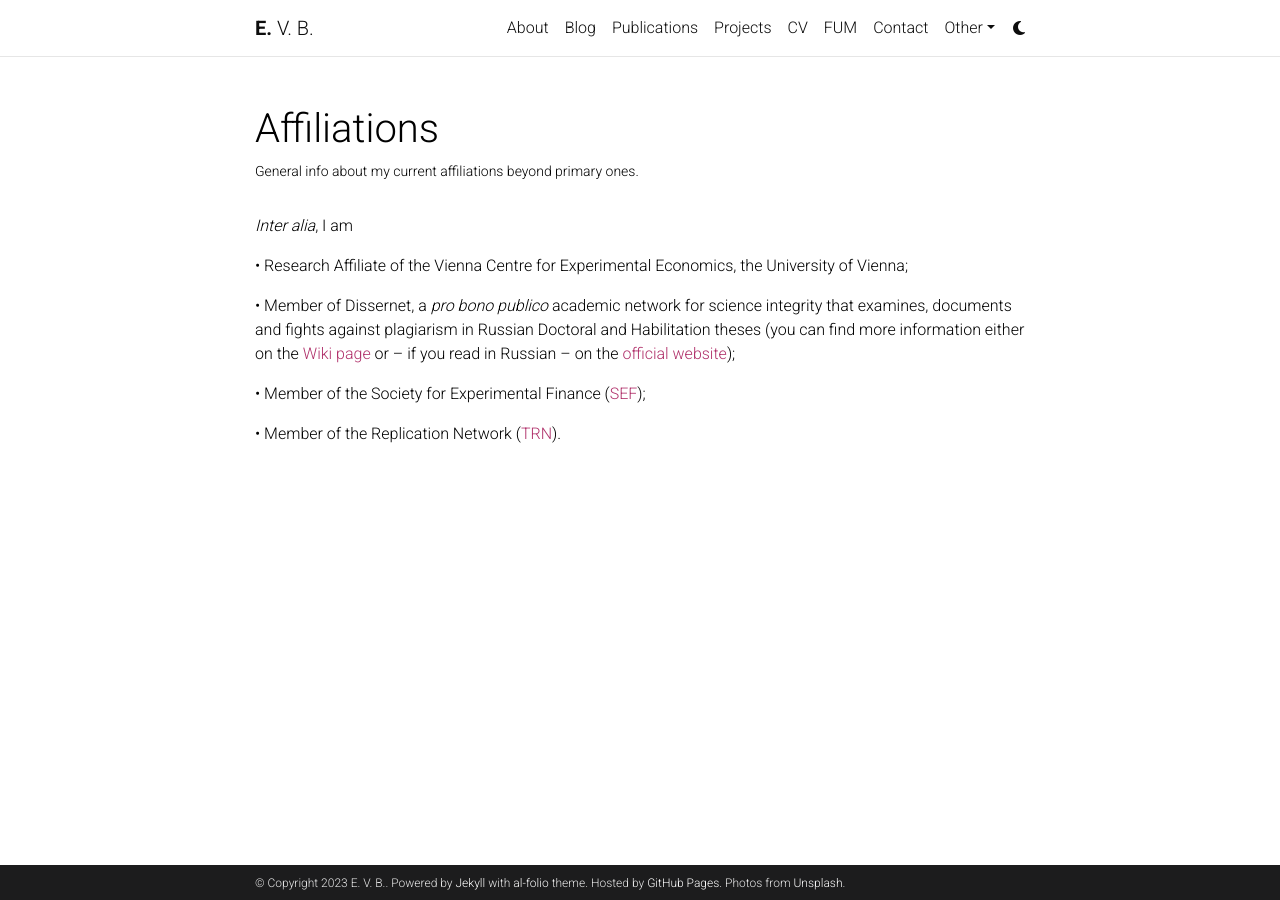
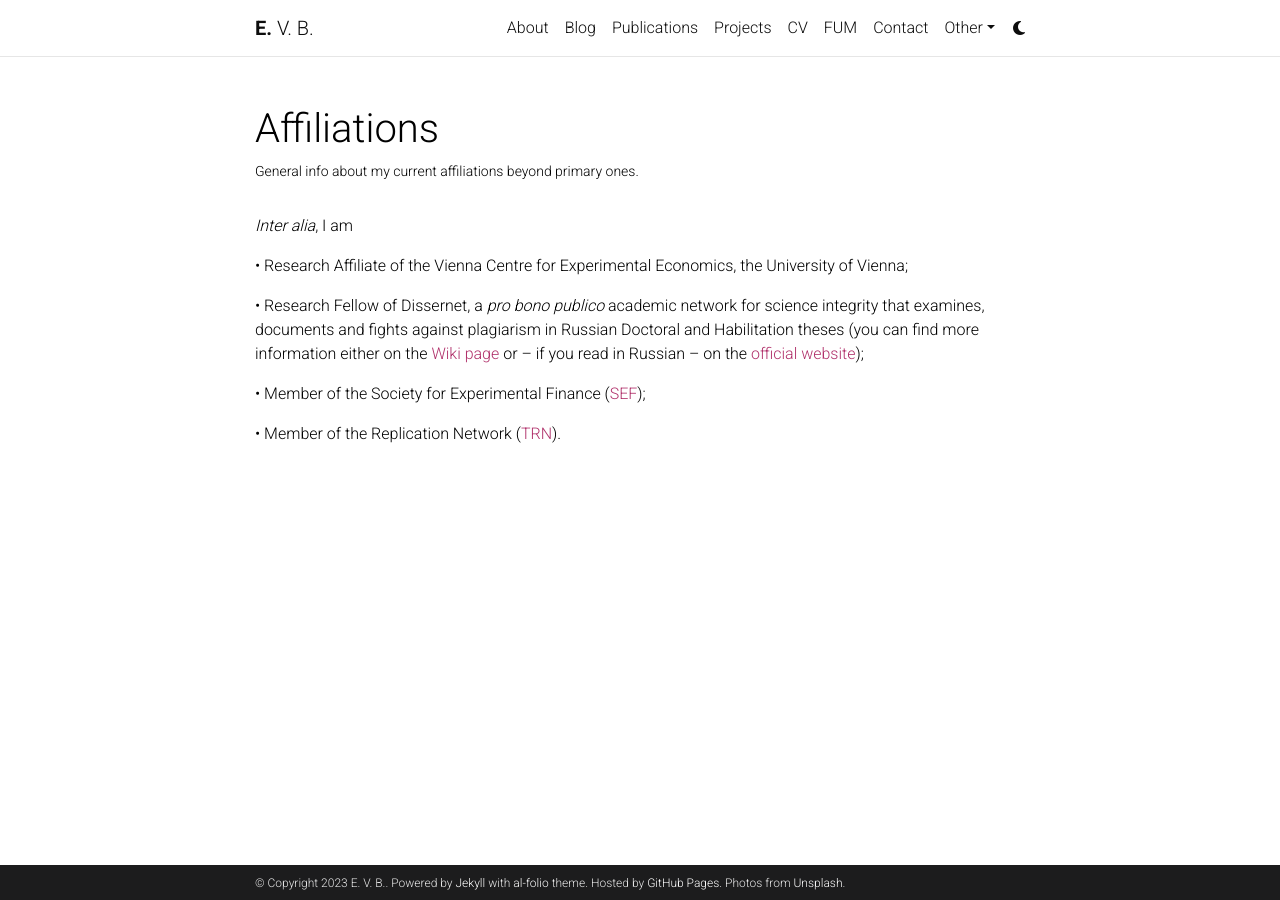
Before and after one commit to egorbronnikov/egorbronnikov.github.io, a Jekyll site: the page built from _pages/affiliations.md, in a window 1280 px wide. Built offline with Jekyll 4.4.1, drawn with Linux system fonts in a browser that asks for light colours; comment, search, counter and statistics services are not loaded; a style sheet for code colours, icons or effects is not loaded.

Commit message:
Update affiliations.md

```diff
--- a/_pages/affiliations.md
+++ b/_pages/affiliations.md
@@ -10,7 +10,7 @@
 
 &#x2022; Research Affiliate of the Vienna Centre for Experimental Economics, the University of Vienna;
 
-&#x2022; Member of Dissernet, a <i>pro bono publico</i> academic network for science integrity that examines, documents and fights against plagiarism in Russian Doctoral and Habilitation theses (you can find more information either on the [Wiki page](https://en.wikipedia.org/wiki/Dissernet) or -- if you read in Russian -- on the [official website](https://www.dissernet.org/));
+&#x2022; Research Fellow of Dissernet, a <i>pro bono publico</i> academic network for science integrity that examines, documents and fights against plagiarism in Russian Doctoral and Habilitation theses (you can find more information either on the [Wiki page](https://en.wikipedia.org/wiki/Dissernet) or -- if you read in Russian -- on the [official website](https://www.dissernet.org/));
 
 &#x2022; Member of the Society for Experimental Finance ([SEF](https://www.experimentalfinance.org/));
 
```
